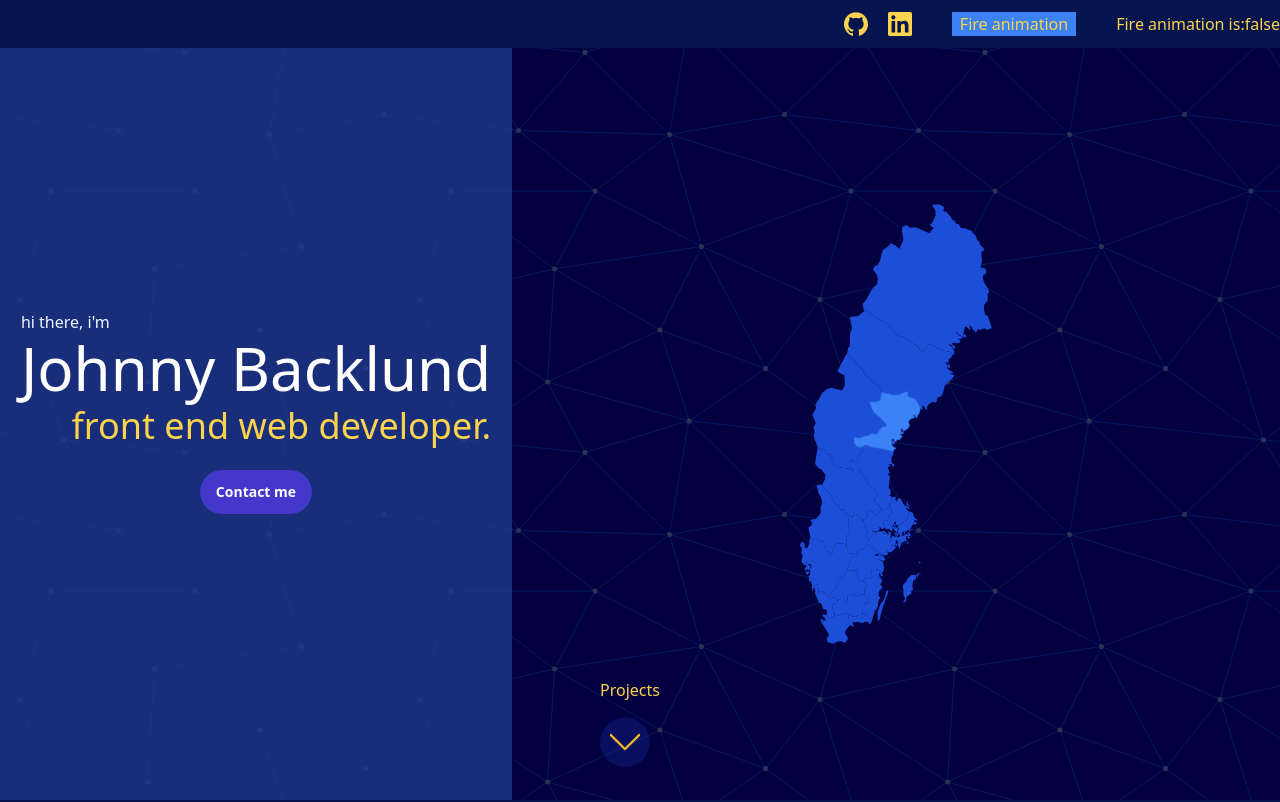
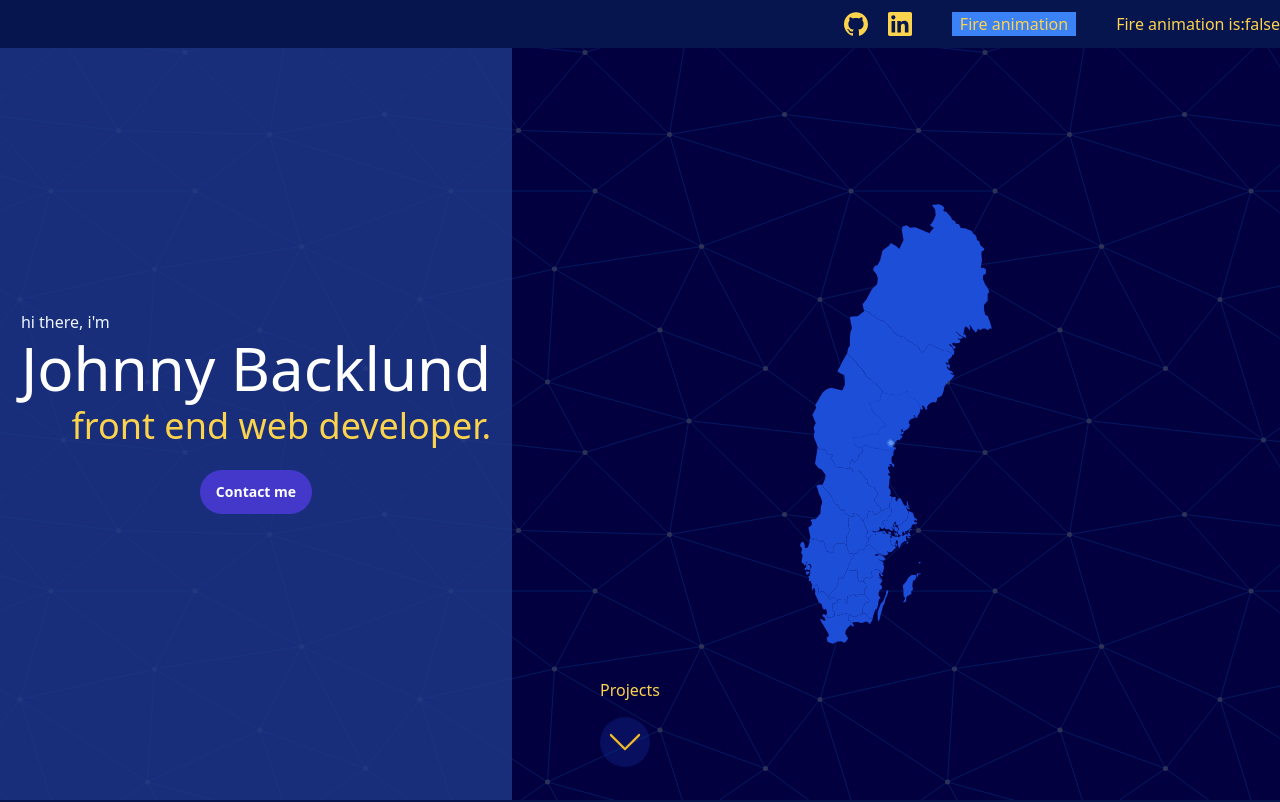
Before and after one commit to johnnydevster/portfolio, a React (Create React App) app: page / in a window 1280 px wide. Shown: the top 802 px of the page. Built offline with nearby package versions, Linux system fonts and the light colour scheme.

Commit message:
Worked on animation radar icon

```diff
--- a/src/App.js
+++ b/src/App.js
@@ -141,8 +141,14 @@ function App() {
           </div>
           <div className="relative h-1/2 md:h-full md:w-3/5 text-white pt-12 flex items-center">
             <SwedenAnimation fireAnimation={fireAnimation} />
-            <div className="mx-auto hidden">
-              <p>I'm a developer currently based in Sundsvall, Sweden.</p>
+            <div className="hidden introoverlay mx-auto text-gray-200 bg-gray-900 p-2 bg-opacity-90 rounded">
+              <p>
+                I'm a developer currently based in{" "}
+                <span className="text-white font-semibold">
+                  Sundsvall, Sweden
+                </span>
+                .
+              </p>
             </div>
           </div>
           <div
--- a/src/ContactForm.js
+++ b/src/ContactForm.js
@@ -114,7 +114,7 @@ function ContactForm() {
 
   return (
     <form
-      className="flex flex-col text-base bg-blue-900 pt-5 px-5 pb-3 rounded relative z-50 text-white"
+      className="flex flex-col text-base bg-blue-900 pt-5 px-5 pb-3 rounded relative text-white"
       onSubmit={(e) => sendEmail(e)}
     >
       <Transition in={messageSuccess} timeout={300}>
--- a/src/SwedenAnimation.js
+++ b/src/SwedenAnimation.js
@@ -1,4 +1,4 @@
-import { Sweden, Västernorrland } from "./static/icons";
+import { Sweden, Västernorrland, RadarIcon } from "./static/icons";
 import { CSSTransition } from "react-transition-group";
 
 /*
@@ -68,12 +68,21 @@ function SwedenAnimation(props) {
         <div
           className={`relative ${
             props.fireAnimation ? "animatein" : "animateout"
-          }`}
+          } `}
         >
           <Sweden
-            className={`transform transition-all ease-in-out duration-500 fill-current text-blue-700`}
+            className={`${
+              props.fireAnimation ? "animatein" : "animateout"
+            } sweden transform transition-all ease-in-out duration-500 fill-current text-blue-700`}
           />
-          <Västernorrland className="norrland fill-current text-blue-500 absolute z-50" />
+          <Västernorrland
+            className={`${
+              props.fireAnimation ? "animatein" : "animateout"
+            } norrland fill-current text-blue-700 absolute z-50`}
+          />
+          <div className="radarcontainer bg-blue-500 w-2 h-2 rounded-full bg-opacity-60 absolute">
+            <RadarIcon className="radar absolute fill-current w-2" />
+          </div>
         </div>
       </div>
     </div>
--- a/src/index.css
+++ b/src/index.css
@@ -29,6 +29,10 @@
     border-top: 25px solid rgba(30, 58, 138);
   }
 
+  #contactformcontainer {
+    z-index: 200;
+  }
+
   .graybgdiv {
     z-index: -10;
   }
@@ -44,29 +48,37 @@
     transform: scale(0.385);
   }
 
-  .sweden-appear {
-    opacity: 0;
+  .radarcontainer {
+    color: #bfdbfe;
+    z-index: 110;
+    top: 235px;
+    left: 87px;
+    animation: rotate 15s linear forwards, cycleopacity 1s ease-in-out alternate;
+    animation-iteration-count: infinite;
   }
 
-  .sweden-enter-active {
-    animation: explode 500ms ease-in-out;
+  .radar {
+    color: #bfdbfe;
+    z-index: 120;
+    transform: scale(0.6);
   }
 
-  .sweden-enter-done {
-    opacity: 1;
-    transform: scale(1.5);
-  }
-
-  .sweden-exit-active {
-    animation: deflate 500ms ease-in-out;
-  }
-
-  .sweden-exit-done {
-    opacity: 0;
+  .introoverlay {
+    z-index: 150;
   }
 
   .animatein {
-    animation: explode 3s ease-in-out;
+    animation: scaleup 3s ease-in-out;
+    animation-fill-mode: forwards;
+  }
+
+  .animatein.norrland {
+    animation: opacityup 3s ease-in-out;
+    animation-fill-mode: forwards;
+  }
+
+  .animatein.sweden {
+    animation: swedenfade 3s ease-in-out;
     animation-fill-mode: forwards;
   }
 
@@ -75,7 +87,7 @@
     animation-fill-mode: forwards;
   }
 
-  @keyframes explode {
+  @keyframes scaleup {
     0% {
       opacity: 0;
     }
@@ -83,31 +95,74 @@
       opacity: 1;
       transform: scale(1.5);
     }
-    30% {
-      color: #1d4ed8;
-    }
-    33% {
-      color: #60a5fa;
-    }
-    36% {
-      color: #1d4ed8;
-    }
-    39% {
-      color: #60a5fa;
-    }
     42% {
-      color: #1d4ed8;
     }
     50% {
       transform: scale(1.5);
     }
     80% {
       transform: scale(7);
-      transform: scale(7) translate(5%, -2%);
+      transform: scale(7) translate(5%, -4%);
+    }
+    100% {
+      transform: scale(7) translate(5%, -4%);
+    }
+  }
+
+  @keyframes cycleopacity {
+    0% {
+      opacity: 1;
+    }
+    100% {
+      opacity: 0.8;
+    }
+  }
+
+  @keyframes rotate {
+    100% {
+      transform: rotate(360deg);
+    }
+  }
+
+  @keyframes opacityup {
+    0% {
+      opacity: 0;
+    }
+    25% {
+      opacity: 1;
+    }
+    30% {
+      color: #1d4ed8;
+    }
+    33% {
+      color: #3b82f6;
+    }
+    36% {
+      color: #2563eb;
+    }
+    39% {
+      color: #3b82f6;
+    }
+    42% {
+      color: #2563eb;
     }
     100% {
       opacity: 1;
-      transform: scale(7) translate(5%, -2%);
+      color: #2563eb;
+    }
+  }
+
+  @keyframes swedenfade {
+    0% {
+      opacity: 1;
+    }
+    42% {
+      opacity: 1;
+      color: #1d4ed8;
+    }
+    100% {
+      opacity: 0.6;
+      color: #1e3a8a;
     }
   }
 
--- a/src/static/icons.js
+++ b/src/static/icons.js
@@ -121,6 +121,60 @@ function Sweden(props) {
   );
 }
 
+function RadarIcon(props) {
+  return (
+    <svg className={props.className} viewBox="0 0 512 512">
+      <g>
+        <g>
+          <path
+            stroke="#BFDBFE"
+            stroke-width="10"
+            d="M206.594,305.604l-0.15-0.151c-3.892-3.92-10.225-3.939-14.142-0.046c-3.918,3.893-3.938,10.224-0.046,14.142l0.15,0.151
+			c1.954,1.968,4.523,2.952,7.094,2.952c2.549,0,5.098-0.968,7.048-2.906C210.466,315.853,210.486,309.522,206.594,305.604z"
+          />
+        </g>
+      </g>
+      <g>
+        <g>
+          <path
+            stroke="#BFDBFE"
+            stroke-width="10"
+            d="M437.516,75.478l-0.497-0.498c-3.906-3.904-10.236-3.904-14.143,0c-3.905,3.905-3.905,10.237,0,14.143l0.498,0.498
+			c1.953,1.952,4.512,2.929,7.071,2.929s5.118-0.977,7.071-2.929C441.421,85.716,441.421,79.384,437.516,75.478z"
+          />
+        </g>
+      </g>
+      <g>
+        <g>
+          <path
+            stroke="#BFDBFE"
+            stroke-width="10"
+            d="M461.086,102.759c-3.309-4.423-9.575-5.325-13.997-2.015c-4.422,3.309-5.324,9.575-2.015,13.997
+			c28.701,38.352,44.749,83.544,46.717,131.259h-62.085C424.694,158.002,353.998,87.306,266,82.294V10c0-5.522-4.478-10-10-10
+			C187.62,0,123.333,26.629,74.98,74.98C26.629,123.333,0,187.62,0,256s26.629,132.667,74.98,181.02
+			C123.333,485.371,187.62,512,256,512s132.667-26.629,181.02-74.98C485.371,388.667,512,324.38,512,256
+			C512,200.257,494.395,147.267,461.086,102.759z M246,20.227v62.068C158.002,87.306,87.306,158.002,82.294,246H20.227
+			C25.347,123.808,123.808,25.347,246,20.227z M246,491.774C123.808,486.653,25.347,388.192,20.227,266h62.068
+			C87.306,353.998,158.002,424.694,246,429.706V491.774z M246,325.306c-4.063-0.595-8.114-1.549-12.113-2.877
+			c-5.24-1.735-10.9,1.099-12.642,6.341c-1.739,5.241,1.1,10.901,6.341,12.642c6.073,2.016,12.241,3.356,18.414,4.06v64.195
+			C169.035,404.708,107.292,342.965,102.333,266h64.223c0.603,5.376,1.684,10.744,3.281,16.041c1.594,5.289,7.175,8.282,12.46,6.688
+			c5.288-1.594,8.282-7.173,6.688-12.46c-1.023-3.395-1.771-6.827-2.268-10.27H246V325.306z M246,246h-59.295
+			c2.118-14.701,8.898-28.604,19.79-39.496c11.103-11.103,25.04-17.688,39.505-19.758V246z M246.001,166.617H246
+			c-19.611,2.173-38.642,10.74-53.647,25.745c-14.709,14.71-23.588,33.688-25.813,53.639h-64.206
+			c4.958-76.965,66.702-138.708,143.667-143.667V166.617z M266.001,102.334c76.964,4.958,138.707,66.701,143.666,143.666h-64.284
+			c-2.175-19.608-10.741-38.636-25.743-53.639c-15.003-15.002-34.031-23.568-53.639-25.743V102.334z M266,186.747
+			c14.461,2.071,28.395,8.655,39.496,19.757c11.101,11.102,17.686,25.035,19.757,39.496H266V186.747z M266,266h59.254
+			c-2.069,14.464-8.654,28.401-19.758,39.505c-10.96,10.96-24.829,17.731-39.496,19.832V266z M266,345.502
+			c19.908-2.199,38.836-11.051,53.639-25.854c15.005-15.005,23.571-34.036,25.745-53.647h64.283
+			C404.708,342.965,342.965,404.708,266,409.667V345.502z M266,491.773v-62.068c87.998-5.011,158.694-75.708,163.706-163.706h62.068
+			C486.653,388.192,388.192,486.653,266,491.773z"
+          />
+        </g>
+      </g>
+    </svg>
+  );
+}
+
 export {
   ArrowDown,
   GitHub,
@@ -132,4 +186,5 @@ export {
   Xbutton,
   Västernorrland,
   Sweden,
+  RadarIcon,
 };
```
Also changed, not shown: src/static/radaricon.svg (added).
